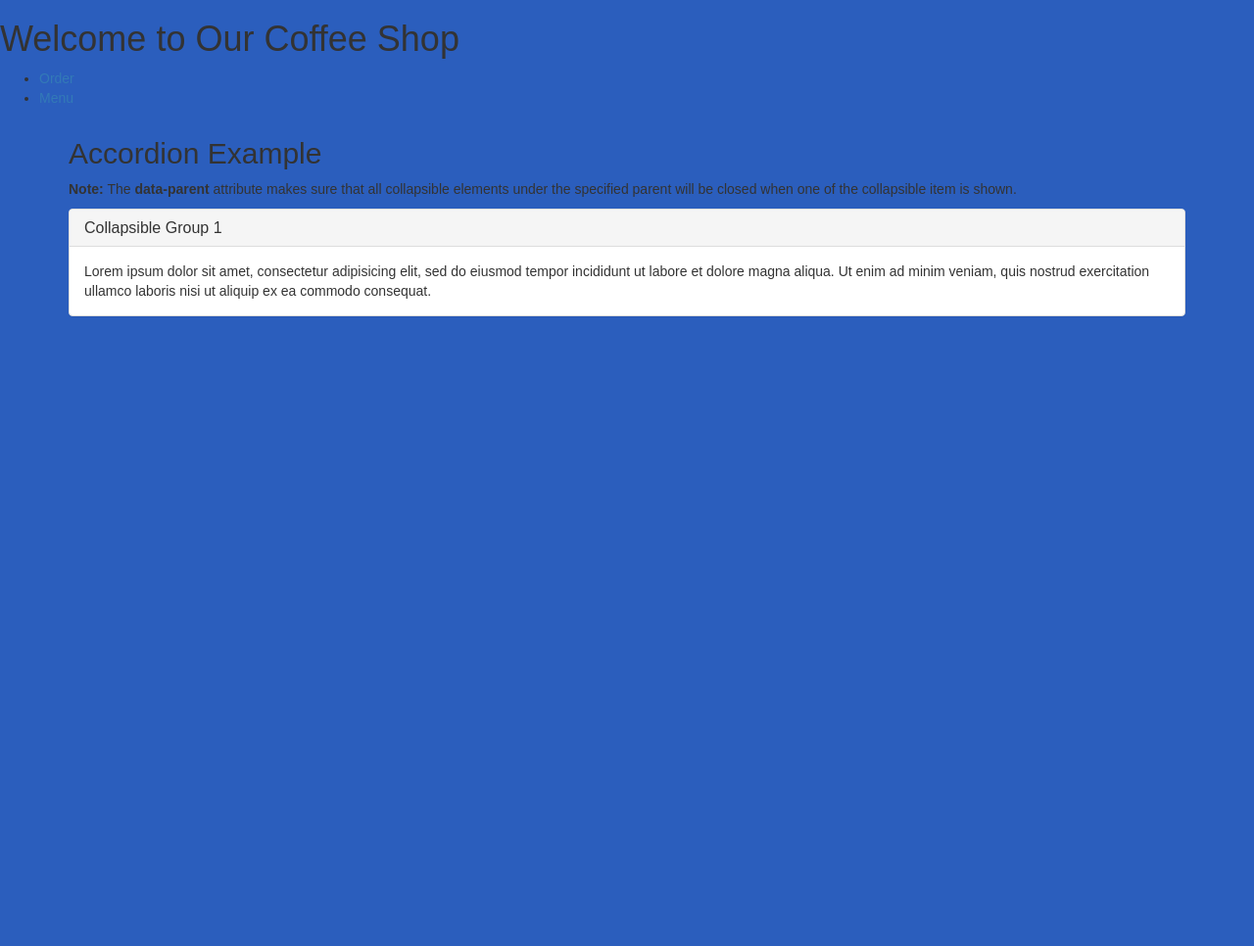
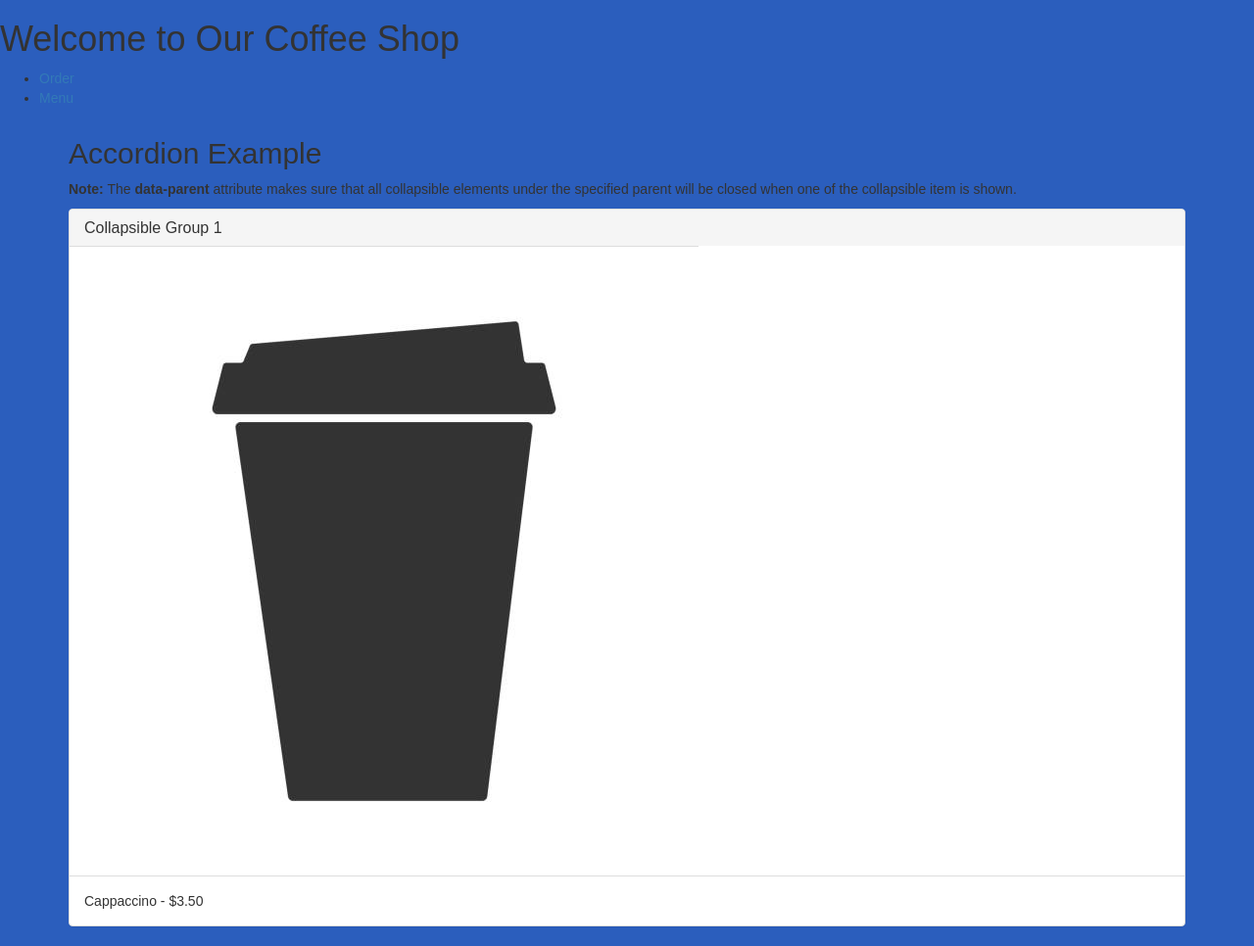
Before and after one commit to jolasunbankole/QR_menu, a Flask app: page /add-menu-page in a window 1280 px wide. Shown: the whole page at 98% size. Before the commit the page ends 323 px from the top, so only its background shows below. Run offline with Flask 3, Linux system fonts and the light colour scheme; some libraries are stand-ins or nearby versions.

Commit message:
Firth Commit

```diff
--- a/menu-svc/menu.py
+++ b/menu-svc/menu.py
@@ -16,7 +16,7 @@ def add_menu():
         "Name": request.form['Name'],
         "Price": request.form['Price']
     }
-    requests.post('http://stock:5000/add-menu', timeout=5)
+    requests.post('http://menu:5000/add-menu', timeout=5)
     return "Success"
 
 if __name__ == '__main__':
--- a/menu-svc/templates/menu.html
+++ b/menu-svc/templates/menu.html
@@ -18,9 +18,10 @@
                 <li><a href="../menu/menu.html">Menu</a></li>
             </ul>
         </div>
+        <!--This controls the container for menu-->
         <div class="container">
   <h2>Accordion Example</h2>
-  <p><strong>Note:</strong> The <strong>data-parent</strong> attribute makes sure that all collapsible elements under the specified parent will be closed when one of the collapsible item is shown.</p>
+ <p><strong>Note:</strong> The <strong>data-parent</strong> attribute makes sure that all collapsible elements under the specified parent will be closed when one of the collapsible item is shown.</p>
   <div class="panel-group" id="accordion">
     <div class="panel panel-default">
       <div class="panel-heading">
@@ -29,9 +30,8 @@
         </h4>
       </div>
       <div id="collapse1" class="panel-collapse collapse in">
-        <div class="panel-body">Lorem ipsum dolor sit amet, consectetur adipisicing elit,
-        sed do eiusmod tempor incididunt ut labore et dolore magna aliqua. Ut enim ad minim veniam,
-        quis nostrud exercitation ullamco laboris nisi ut aliquip ex ea commodo consequat.</div>
+        <img class="panel-body" src="{{ url_for('static', filename='coffeecup.jpg') }}">
+        <div class="panel-body"> Cappaccino - $3.50</div>
       </div>
     </div>
 </html>
```
Also changed, not shown: menu-svc/static/coffeecup.jpg (added).
